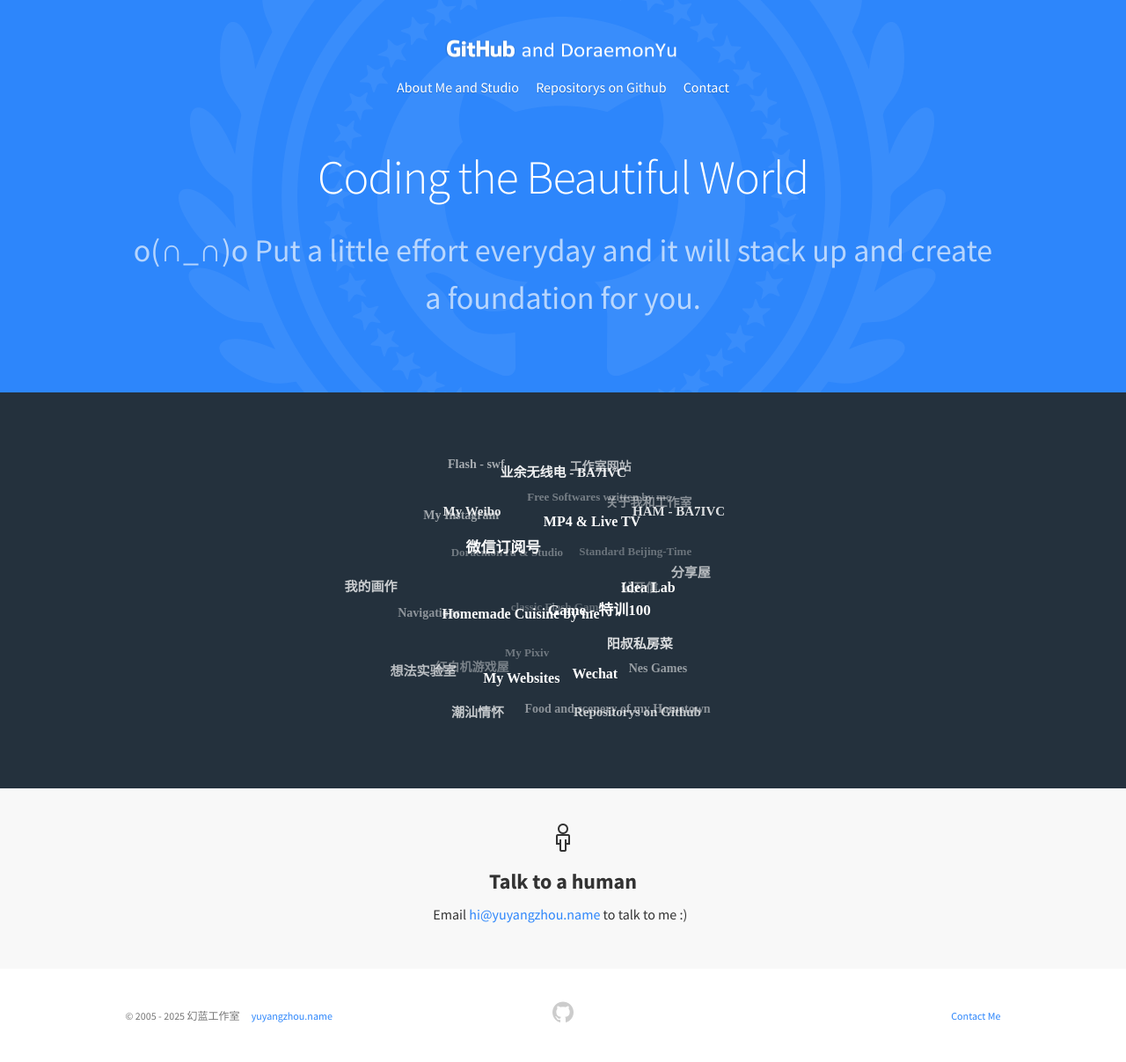
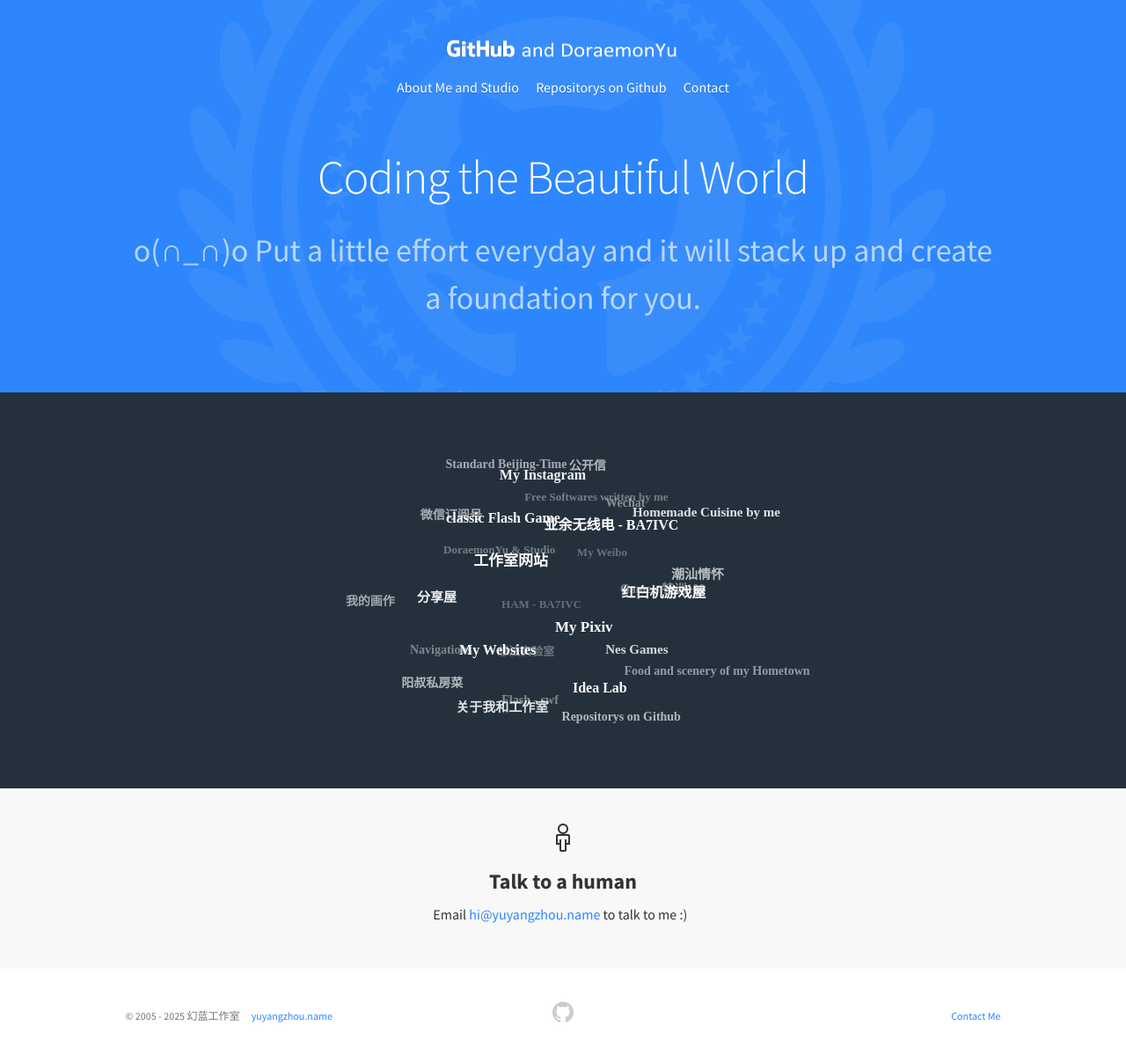
Before and after one commit to DoraemonYu/DoraemonYu.github.io, a Jekyll site: the page built from index.html, in a window 1280 px wide. Shown: the whole page at 88% size. Built offline with Jekyll 4.4.1, drawn with Linux system fonts in a browser that asks for light colours; comment, search, counter and statistics services are not loaded.

Commit message:
Update index.html

```diff
--- a/index.html
+++ b/index.html
@@ -13,13 +13,12 @@
 		<a target="_blank" href="http://yuyangzhou.name">My Websites</a>
 		<a target="_blank" href="https://www.pixiv.net/users/98004332">我的画作</a>
 		<a target="_blank" href="http://soft.yuyangzhou.name">Free Softwares written by me</a>
-		<a target="_blank" href="http://mp4.yuyangzhou.name">MP4 & Live TV</a>
 		<a target="_blank" href="https://ham.yuyangzhou.name">业余无线电 - BA7IVC</a>
 		<a target="_blank" href="https://www.instagram.com/doraemon.yu">My Instagram</a>
 
 		<a target="_blank" href="http://wechat.doraemon-yu.site">微信订阅号</a>
 		<a target="_blank" href="http://yuyangzhou.name">工作室网站</a>
-		<a target="_blank" href="http://soft.yuyangzhou.name/Email/OpenLetterList.html">公开信</a>
+		<a target="_blank" href="http://letters.yuyangzhou.name">公开信</a>
 		<a target="_blank" href="http://soft.yuyangzhou.name/mysoft011.htm">Game - 特训100</a>
 		<a target="_blank" href="https://www.pixiv.net/users/98004332">My Pixiv</a>
 		<a target="_blank" href="http://idea-lab.yuyangzhou.name/">想法实验室</a>
```
